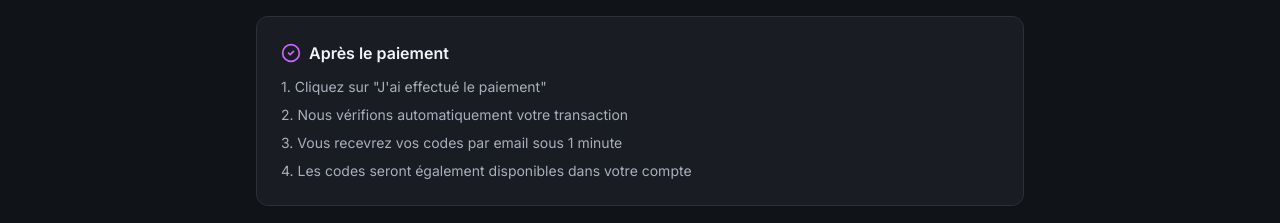
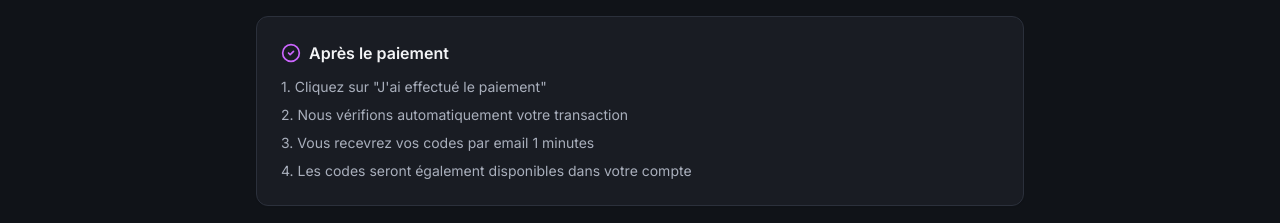
Before and after one commit to cardigo99/cardvana-fintech-experience, a React (Vite) app: page /paiement-crypto in a window 1280 px wide. Shown: the part 918-1141 px from the top of the page. Built offline with nearby package versions, Linux system fonts and the light colour scheme.

Commit message:
Fix payment confirmation message

```diff
--- a/src/pages/PaiementCrypto.tsx
+++ b/src/pages/PaiementCrypto.tsx
@@ -147,7 +147,7 @@ const PaiementCrypto = () => {
               <ul className="space-y-2 text-sm text-muted-foreground">
                 <li>1. Cliquez sur "J'ai effectué le paiement"</li>
                 <li>2. Nous vérifions automatiquement votre transaction</li>
-                <li>3. Vous recevrez vos codes par email sous 1 minute</li>
+                <li>3. Vous recevrez vos codes par email 1 minutes</li>
                 <li>4. Les codes seront également disponibles dans votre compte</li>
               </ul>
             </Card>
```
